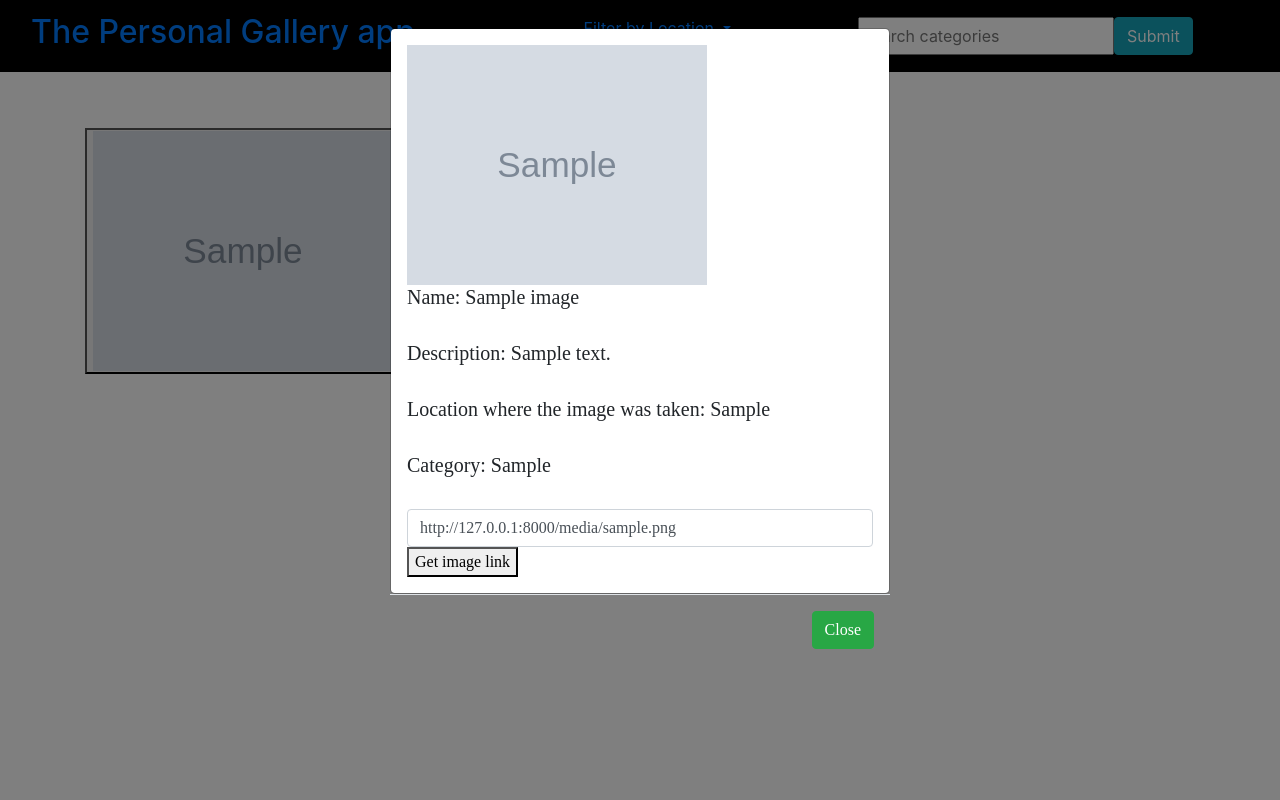
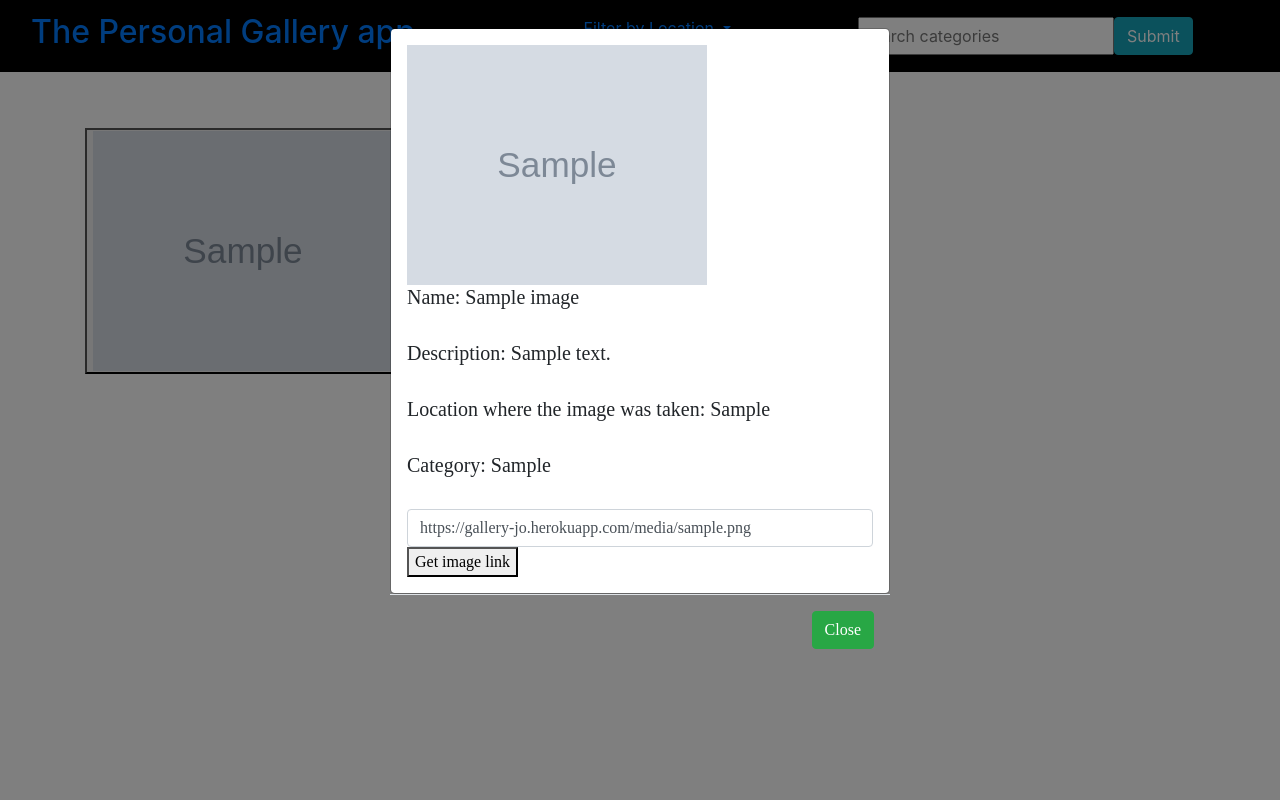
Before and after one commit to Joselyne97/Photo-interest, a Django app: page / in a window 1280 px wide, after a click that opens the changed part. Run offline with Django 3.2, Linux system fonts and the light colour scheme; tables that the repository leaves empty hold one stand-in row (values such as "Sample post"); some libraries are stand-ins or nearby versions.

Commit message:
updating

```diff
--- a/photo/templates/all-photo/home.html
+++ b/photo/templates/all-photo/home.html
@@ -35,7 +35,7 @@
                     <h5>Location where the image was taken: {{picture.location}}</h5><br>
 
                     <h5>Category: {{picture.category}}</h5><br>
-                    <input class="form-control" type="text" value="http://127.0.0.1:8000{{picture.image.url}}" id="url">
+                    <input class="form-control" type="text" value="https://gallery-jo.herokuapp.com{{picture.image.url}}" id="url">
                       <button type="button" class="btn-btn-default" data-dismiss="modal" onclick="myFunction()">Get image link</button>
                       </div>
 
```
